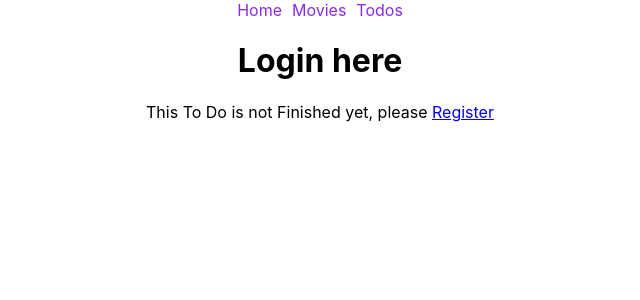
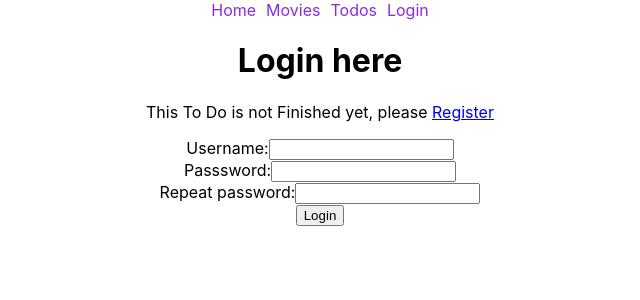
Before and after one commit to beatrisborisova/usage-of-react, a React (Create React App) app: page /login in a window 1280 px wide. Shown: the top 300 px of the page, without its empty margins (320-960 px from the left). Built offline with nearby package versions, Linux system fonts and the light colour scheme.

Commit message:
Uncontrolled form
Login page

```diff
--- a/src/components/home/Home.tsx
+++ b/src/components/home/Home.tsx
@@ -1,9 +1,15 @@
+import { useLocation } from "react-router-dom";
 import { Search } from "../search/Search";
 
 export function Home() {
+
+    const location = useLocation();
+
     return (
         <>
             <h1>Home page</h1>
+            {location.state && <p>User is logged in</p>}
+            {!location.state && <p>User is not logged in</p>}
             <Search />
         </>
     )
--- a/src/components/login/Login.tsx
+++ b/src/components/login/Login.tsx
@@ -1,14 +1,81 @@
-import { useLocation, Link } from 'react-router-dom';
+import { useEffect, useState } from 'react';
+import { useLocation, Link, useNavigate } from 'react-router-dom';
 
 export function Login() {
 
-    const location = useLocation()
+    const location = useLocation();
+    const navigate = useNavigate();
+    const [usernameError, setUsernameError] = useState('');
+    const [passwordError, setPasswordError] = useState('');
+    const [hasUser, setHasUser] = useState(false);
+
+    useEffect(() => {
+        if (hasUser) {
+            navigate('/', {
+                state: hasUser
+            })
+        }
+    }, [hasUser])
+
+    const onLogin = (e: any) => {
+        e.preventDefault();
+        const formData = new FormData(e.target);
+
+        const username = String(formData.get('username'));
+        const password = String(formData.get('password'));
+        const repass = String(formData.get('repass'));
+
+        if (username.length < 3) {
+            return setUsernameError('Username must be at least 3 characters long')
+        } else {
+            setUsernameError('')
+        }
+
+        if (password.length < 5) {
+            return setPasswordError('Password must be at least 5 characters long')
+        } else if (password.includes('&')) {
+            return setPasswordError('Password cannot contain special characters')
+        } else {
+            setPasswordError('')
+        }
+
+        setHasUser(true)
+        e.target.reset()
+    }
+
+
+
 
     return (
         <>
             <h1>Login here</h1>
             {location.state && <p>This To Do is COMPLETED, you can Sign in</p>}
             {!location.state && <p>This To Do is not Finished yet, please <Link to='/register'>Register</Link></p>}
+
+
+            {hasUser && <h1>User is logged in</h1>}
+
+            <form onSubmit={onLogin}>
+                <div>
+                    <label htmlFor='username'>Username:</label>
+                    <input type='text' id='username' name='username' />
+                </div>
+                <div>
+                    {usernameError.length > 0 && <p>{usernameError}</p>}
+                </div>
+                <div>
+                    <label htmlFor='password'>Passsword:</label>
+                    <input type='password' id='password' name='password' />
+                </div>
+                <div>
+                    {passwordError.length > 0 && <p>{passwordError}</p>}
+                </div>
+                <div>
+                    <label htmlFor='repass'>Repeat password:</label>
+                    <input type='password' id='repass' name='repass' />
+                </div>
+                <input type='submit' value='Login' />
+            </form>
         </>
     )
 }
--- a/src/components/navigation/Navigation.tsx
+++ b/src/components/navigation/Navigation.tsx
@@ -10,6 +10,7 @@ export function Navigation() {
             <Link to='/'>Home</Link>
             <Link to='/movies'>Movies</Link>
             <Link to='/todos'>Todos</Link>
+            <Link to='/login'>Login</Link>
         </nav>
     )
 }
```
